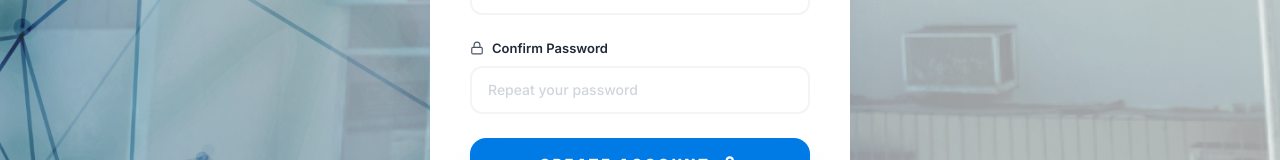
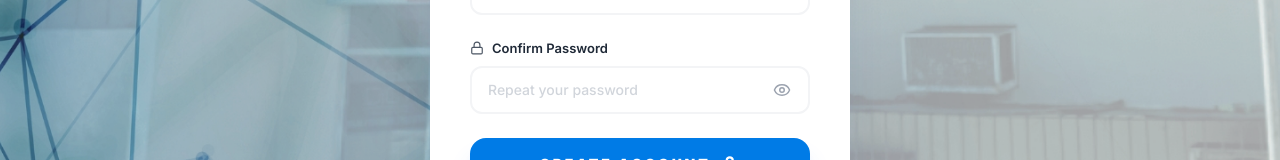
Before and after one commit to Ryaaannnnnnnn/automated-training-report, a Next.js app: page /register in a window 1280 px wide. Shown: the part 552-712 px from the top of the page. Built offline with nearby package versions, Linux system fonts and the light colour scheme.

Commit message:
fix(ui): add eye icon to confirm password field

```diff
--- a/src/app/register/page.tsx
+++ b/src/app/register/page.tsx
@@ -206,6 +206,14 @@ export default function RegisterPage() {
                                     required
                                     minLength={6}
                                 />
+                                <button
+                                    type="button"
+                                    onClick={() => setShowPassword((v) => !v)}
+                                    className="absolute inset-y-0 right-2 my-auto flex h-10 w-10 items-center justify-center rounded-xl text-gray-400 transition-colors hover:text-[#007BE6] hover:bg-[#007BE6]/5"
+                                    aria-label={showPassword ? "Hide password" : "Show password"}
+                                >
+                                    {showPassword ? <EyeOff size={18} /> : <Eye size={18} />}
+                                </button>
                             </div>
                         </div>
 
```
